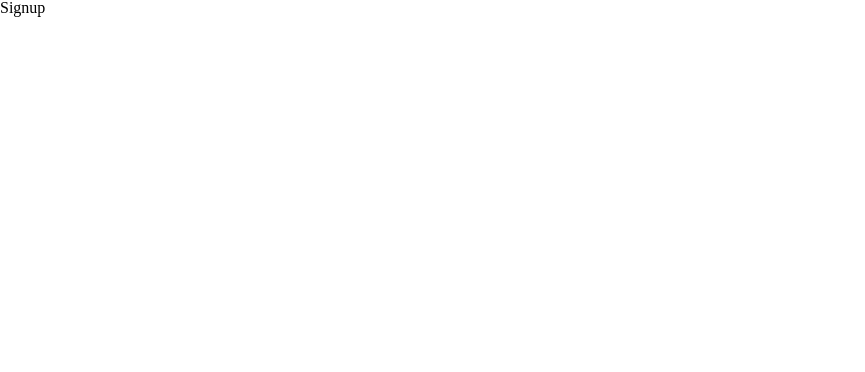
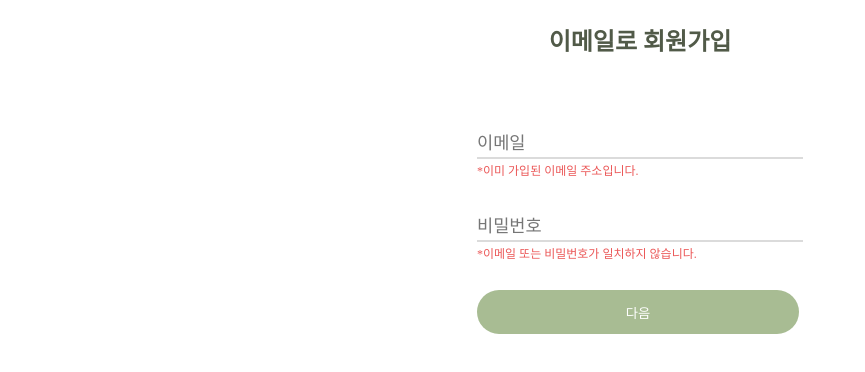
Before and after one commit to 17ANT/INATON, a React (Create React App) app: page /signup in a window 1280 px wide. Shown: the top 372 px of the page, without its empty margins (0-865 px from the left). Built offline with nearby package versions, Linux system fonts and the light colour scheme.

Commit message:
Design: signup페이지 마크업

```diff
--- a/src/pages/LoginEmail/LoginEmail.jsx
+++ b/src/pages/LoginEmail/LoginEmail.jsx
@@ -1,6 +1,5 @@
-import React from 'react';
+import React, { useRef } from 'react';
 import styled from 'styled-components';
-
 
 const LoginForm = styled.div`
   padding: 0 34px;
@@ -12,7 +11,7 @@ const LoginForm = styled.div`
     margin: 30px 0 40px;
     font-weight: 700;
     font-size: 24px;
-    color:var( --font-color);
+    color: var(--font-color);
     user-select: none;
   }
 `;
@@ -20,12 +19,11 @@ const LoginForm = styled.div`
 const Form = styled.form`
   display: flex;
   flex-direction: column;
-  gap: 16px;
 `;
 const InputBox = styled.div`
   position: relative;
   width: 100%;
-
+  margin-top: 26px;
   input {
     width: 322px;
     height: 35px;
@@ -35,7 +33,7 @@ const InputBox = styled.div`
     color: var(--font-color);
     letter-spacing: 0.06em;
     font-size: 1.05em;
-    caret-color: #a8bc93;
+    caret-color: var(--main-color);
   }
   span {
     position: absolute;
@@ -48,7 +46,18 @@ const InputBox = styled.div`
     transition: 0.5s;
   }
   input:is(:focus, :valid) ~ span {
-    color:var(--main-color);
+    color: var(--main-color);
+    font-size: 0.9em;
+    transform: translateY(-23px);
+  }
+  input:is(:focus, :valid) {
+    border-bottom: 2px solid var(--main-color);
+  }
+  .active {
+    border-bottom: 2px solid var(--main-color);
+  }
+  .active ~ span {
+    color: var(--main-color);
     font-size: 0.9em;
     transform: translateY(-23px);
   }
@@ -73,19 +82,36 @@ const SignupLink = styled.a`
   text-decoration: none;
 `;
 const WarningMessage = styled.span`
-  color: #eb5757;
+  color: var(--error-color);
+  margin-top: 6px;
   font-weight: 500;
   font-size: 12px;
   text-align: left;
 `;
 
 export default function LoginEmail() {
+  const validValue = useRef(null);
+  // if (validValue.current.value !== '') {
+  //   validValue.target.classList.add('active');
+  // }
+  const handleValid = (e) => {
+    if (validValue.current.value !== '') {
+      e.target.classList.add('active');
+    } else {
+      e.target.classList.remove('active');
+    }
+  };
   return (
     <LoginForm>
       <h2>로그인</h2>
       <Form action="">
         <InputBox>
-          <input type="text" name="" required />
+          <input
+            type="email"
+            required
+            onChange={handleValid}
+            ref={validValue}
+          />
           <span>이메일</span>
         </InputBox>
         <InputBox>
@@ -97,7 +123,7 @@ export default function LoginEmail() {
         </WarningMessage>
         <SubmitBtn type="submit" value="로그인" />
       </Form>
-      <SignupLink href="#">이메일로 회원가입</SignupLink>
+      <SignupLink href="/signup">이메일로 회원가입</SignupLink>
     </LoginForm>
   );
 }
--- a/src/pages/signup/Signup.jsx
+++ b/src/pages/signup/Signup.jsx
@@ -1,5 +1,121 @@
-import React from 'react';
+import { useRef } from 'react';
+import styled from 'styled-components';
 
+const SignupForm = styled.div`
+  padding: 0 34px;
+  width: fit-content;
+  min-height: 100vh;
+  margin: 0 auto;
+  text-align: center;
+  h2 {
+    margin: 30px 0 40px;
+    font-weight: 700;
+    font-size: 24px;
+    color: var(--font-color);
+    user-select: none;
+  }
+`;
+
+const Form = styled.form`
+  display: flex;
+  flex-direction: column;
+`;
+const InputBox = styled.div`
+  position: relative;
+  width: 100%;
+  margin-top: 26px;
+
+  input {
+    width: 322px;
+    height: 35px;
+    border: none;
+    outline: none;
+    border-bottom: 2px solid #dbdbdb;
+    color: var(--font-color);
+    letter-spacing: 0.06em;
+    font-size: 1.05em;
+    caret-color: #a8bc93;
+  }
+  span {
+    position: absolute;
+    left: 0;
+    pointer-events: none;
+    padding: 5px 0;
+    margin: 10px 0;
+    font-size: 1.1em;
+    color: var(--sub-font);
+    transition: 0.5s;
+  }
+  input:is(:focus, :valid) ~ span {
+    color: var(--main-color);
+    font-size: 0.9em;
+    transform: translateY(-23px);
+  }
+  input:is(:focus, :valid) {
+    border-bottom: 2px solid var(--main-color);
+  }
+  .active {
+    border-bottom: 2px solid var(--main-color);
+  }
+  .active ~ span {
+    color: var(--main-color);
+    font-size: 0.9em;
+    transform: translateY(-23px);
+  }
+`;
+const WarningMessage = styled.span`
+  color: var(--error-color);
+  margin-top: 6px;
+  font-weight: 500;
+  font-size: 12px;
+  text-align: left;
+`;
+
+const SubmitBtn = styled.input`
+  background-color: var(--main-color);
+  color: #fff;
+  width: 322px;
+  margin: 30px 0 20px;
+  height: 44px;
+  border-radius: 30px;
+  border: none;
+  cursor: pointer;
+  :active {
+    background: rgba(168, 188, 147, 0.7);
+  }
+`;
 export default function Signup() {
-    return <div>Signup</div>;
+  const validValue = useRef(null);
+  const handleValid = (e) => {
+    if (validValue.current.value !== '') {
+      e.target.classList.add('active');
+    } else {
+      e.target.classList.remove('active');
+    }
+  };
+  return (
+    <SignupForm>
+      <h2>이메일로 회원가입</h2>
+      <Form action="">
+        <InputBox>
+          <input
+            type="email"
+            required
+            onChange={handleValid}
+            ref={validValue}
+          />
+          <span>이메일</span>
+        </InputBox>
+        <WarningMessage>*이미 가입된 이메일 주소입니다.</WarningMessage>
+        <InputBox>
+          <input type="password" name="" required />
+          <span>비밀번호</span>
+        </InputBox>
+        <WarningMessage>
+          *이메일 또는 비밀번호가 일치하지 않습니다.
+        </WarningMessage>
+        <SubmitBtn type="submit" value="다음" />
+      </Form>
+    </SignupForm>
+  );
 }
```
